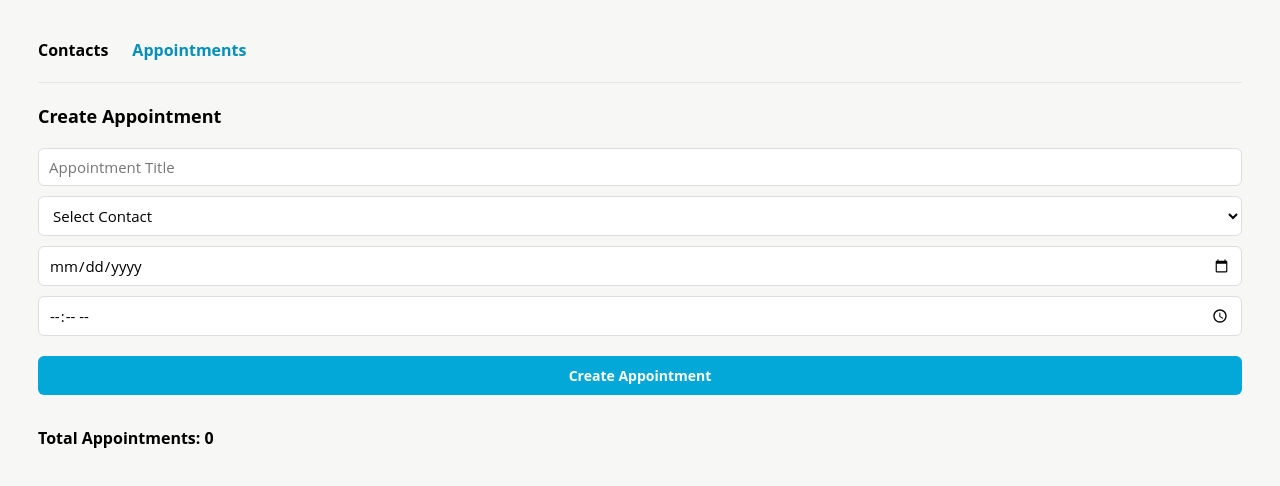
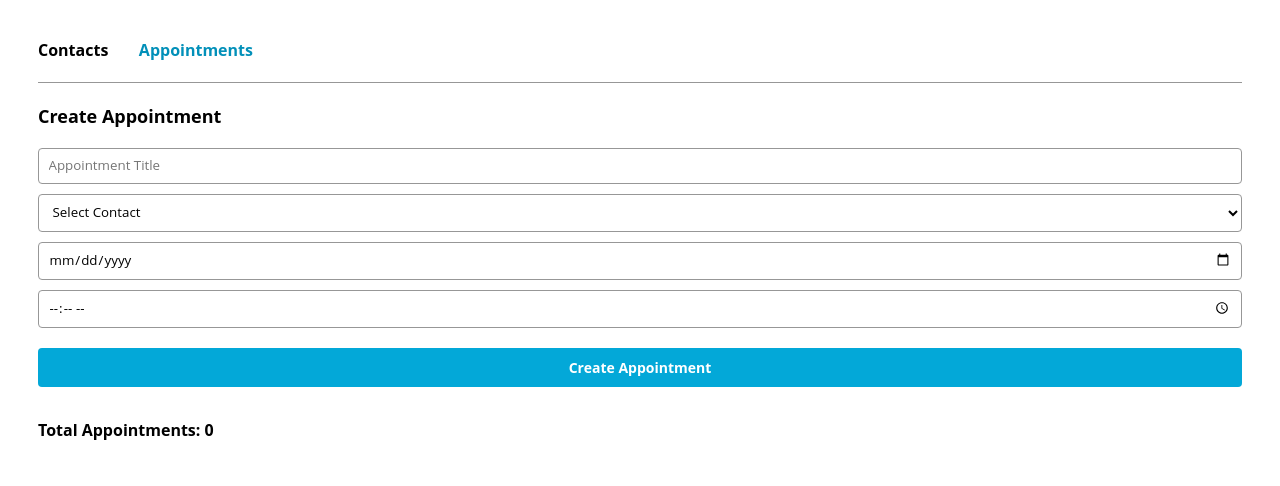
Before and after one commit to amirmalik798/frontend-contacts-appointment-planner-redux, a React (Vite) app: page /appointments in a window 1280 px wide. Shown: the top 486 px of the page. Built offline with nearby package versions, Linux system fonts and the light colour scheme.

Commit message:
Update App.css

```diff
--- a/src/App.css
+++ b/src/App.css
@@ -1,217 +1,160 @@
-/* =========================
-   BASE RESET
-========================= */
 * {
   box-sizing: border-box;
 }
-
 body {
   line-height: 1.5;
-  background: #f7f7f5;
 }
-
-/* =========================
-   ROOT
-========================= */
 #root {
   padding: 30px;
   font-family: "Open Sans", sans-serif;
 }
 
-/* =========================
-   NAVIGATION
-========================= */
-.nav-bar {
-  padding-bottom: 20px;
-  border-bottom: 1px solid #e6e6e6;
-  margin-bottom: 20px;
+.error {
+  color: red;
 }
 
 .nav-link {
   font-style: normal;
   font-weight: bold;
   font-size: 16px;
-  color: #000;
-  margin-right: 24px;
-  text-decoration: none;
+  color: #000000;
+  margin-right: 30.5px;
+  text-decoration-line: none;
+}
+
+.nav-bar {
+  padding-bottom: 20px;
+  border-bottom: 1px solid #979797;
+  margin-bottom: 20px;
 }
 
 .nav-link.active {
+  font-weight: bold;
   color: #0290b9;
 }
 
-/* =========================
-   HEADINGS
-========================= */
 h2 {
   font-weight: bold;
   font-size: 18px;
-  margin: 0 0 18px 0;
+  color: #000000;
+  margin: 0;
+  margin-bottom: 18px;
 }
 
-/* =========================
-   ERROR
-========================= */
-.error {
-  color: red;
+hr {
+  border: none;
+  border-top: 1px solid #979797;
+  margin: 20px 0;
 }
 
-/* =========================
-   FORM ELEMENTS (Notion-like)
-========================= */
-input,
-select {
-  font-family: inherit;
-  font-size: 15px;
-
-  width: 100%;
-  padding: 8px 10px;
-
-  border: 1px solid #ddd;
-  border-radius: 6px;
-
-  outline: none;
-  margin-bottom: 10px;
-
-  background: #fff;
-}
-
-/* Submit button */
 input[type="submit"] {
   background: #03a8d8;
-  border-radius: 6px;
-  color: #fff;
-
+  border-radius: 4px;
+  color: #ffffff;
   font-weight: bold;
   font-size: 14px;
-
   border: none;
+  outline: none;
   padding: 10px 0;
-
   width: 100%;
+  font-family: "Open Sans", sans-serif;
+  margin-top: 10px;
+  margin-bottom: 10px;
   cursor: pointer;
 
-  margin-top: 10px;
 }
 
 input[type="submit"]:hover {
   background: #0290b9;
 }
 
-/* =========================
-   GRID (FULL RESPONSIVE)
-========================= */
+input,
+select {
+  font-family: "Open Sans", sans-serif;
+  background: #ffffff;
+  border: 1px solid #979797;
+  border-radius: 4px;
+  padding: 7px 9.5px 9px 9.5px;
+  outline: none;
+  width: 100%;
+  margin-bottom: 10px;
+  box-sizing: border-box;
+}
+
 .grid {
   display: grid;
-  grid-template-columns: repeat(auto-fit, minmax(240px, 1fr));
-  gap: 12px;
-  align-items: start;
+  grid-template-columns: repeat(4, 1fr);
+  grid-gap: 10px;
+
 }
 
-/* =========================
-   CARD SYSTEM (NOTION STYLE)
-========================= */
-.tile-container {
-  background: #fff;
-  border: 1px solid #eaeaea;
-  border-radius: 10px;
-
-  padding: 12px;
-  min-height: 170px;
-
-  display: flex;
-  flex-direction: column;
-  gap: 8px;
-
-  transition: box-shadow 0.2s ease, transform 0.2s ease;
-}
-
-.tile-container:hover {
-  box-shadow: 0 4px 18px rgba(0, 0, 0, 0.08);
-  transform: translateY(-2px);
-}
-
-/* =========================
-   TEXT / TILE CONTENT
-   (EDIT + DISPLAY UNIFIED)
-========================= */
 .tile {
   margin: 0;
-  font-size: 15px;
-  line-height: 1.6;
-
-  overflow-wrap: anywhere;
-  word-break: break-word;
+  font-size: 16px;
+  margin-bottom: 3px;
 }
 
 .tile.tile-title {
-  font-weight: 600;
+  font-weight: bold;
 }
 
-/* Make inputs behave like text */
-.tile-container input,
-.tile-container select,
-.tile-container textarea {
-  font: inherit;
-  font-size: 15px;
-  line-height: 1.6;
-  width: 100%;
-  margin: 0;
-  background: #0290b9;
+.tile-container {
+  margin-bottom: 20px;
+  background-color: #0290b9;
+  padding: 10px;
+  border-radius: 5px;
   color: white;
-  border: none;
-  outline: none;
-  background: transparent;
-
-  color: inherit;
-
-  overflow-wrap: anywhere;
+  min-height: 170px;
+  max-height: none;
+  display: grid;
+  align-items: center;
 }
 
-/* =========================
-   BUTTONS
-========================= */
+
+
 .tile-buttons-container {
   display: flex;
-  gap: 6px;
-  flex-wrap: wrap;
+  max-height: 30px;
+  margin-top: 5px;
+  margin-bottom: 5px;
+}
 
-  margin-top: auto;
+.tile-container * {
+  min-width: 0;
 }
 
 .tile-buttons-container button {
-  font-size: 12px;
-
-  padding: 6px 10px;
-
-  border: 1px solid #ddd;
-  border-radius: 6px;
-
-  background: #fafafa;
-  cursor: pointer;
+  border: 1px solid gray;
+  border-radius: 2px;
+  margin-right: 5px;
+  min-height: 30px;
+  max-height: 30px;
+  min-width: 50px;
+  max-width: 50px;
 }
 
-.tile-buttons-container button:hover {
-  background: #f0f0f0;
-}
 
-/* =========================
-   HORIZONTAL RULE
-========================= */
-hr {
-  border: none;
-  border-top: 1px solid #e6e6e6;
-  margin: 20px 0;
-}
+@media only screen and (max-width: 570px) {
+  .tile-container {
+    min-height: auto;
+    max-height: none;
+    font-size: 16px;
+    display: grid;
 
-/* =========================
-   RESPONSIVE (MOBILE)
-========================= */
-@media (max-width: 600px) {
-  #root {
-    padding: 14px;
   }
 
+  .tile-buttons-container button {
+    margin-bottom: 5px;
+
+  }
+
+  .tile-container input {
+    max-width: 100%;
+  }
+
+  .tile {
+    max-width: 100%;
+  }
   .grid {
     grid-template-columns: 1fr;
   }
```
